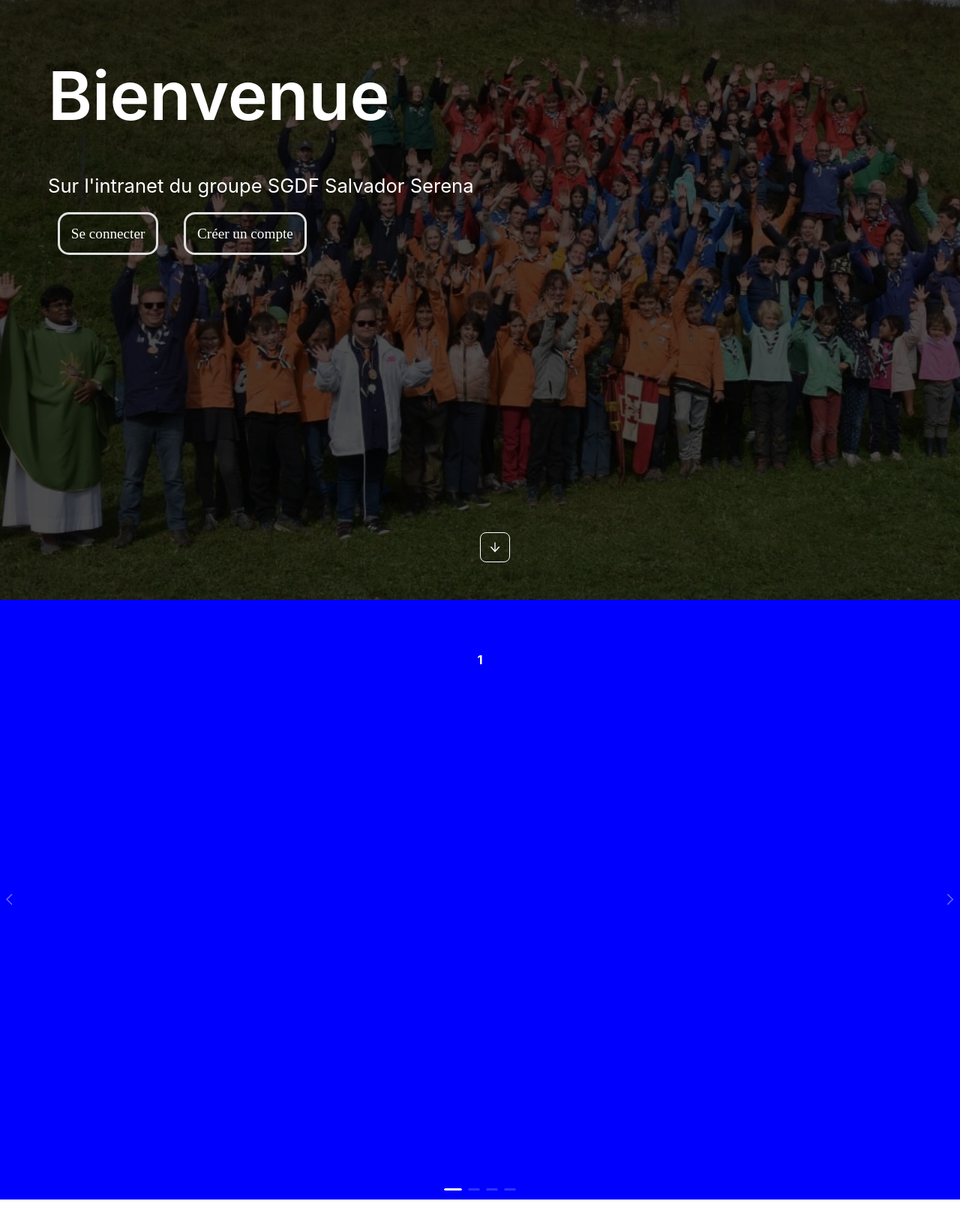
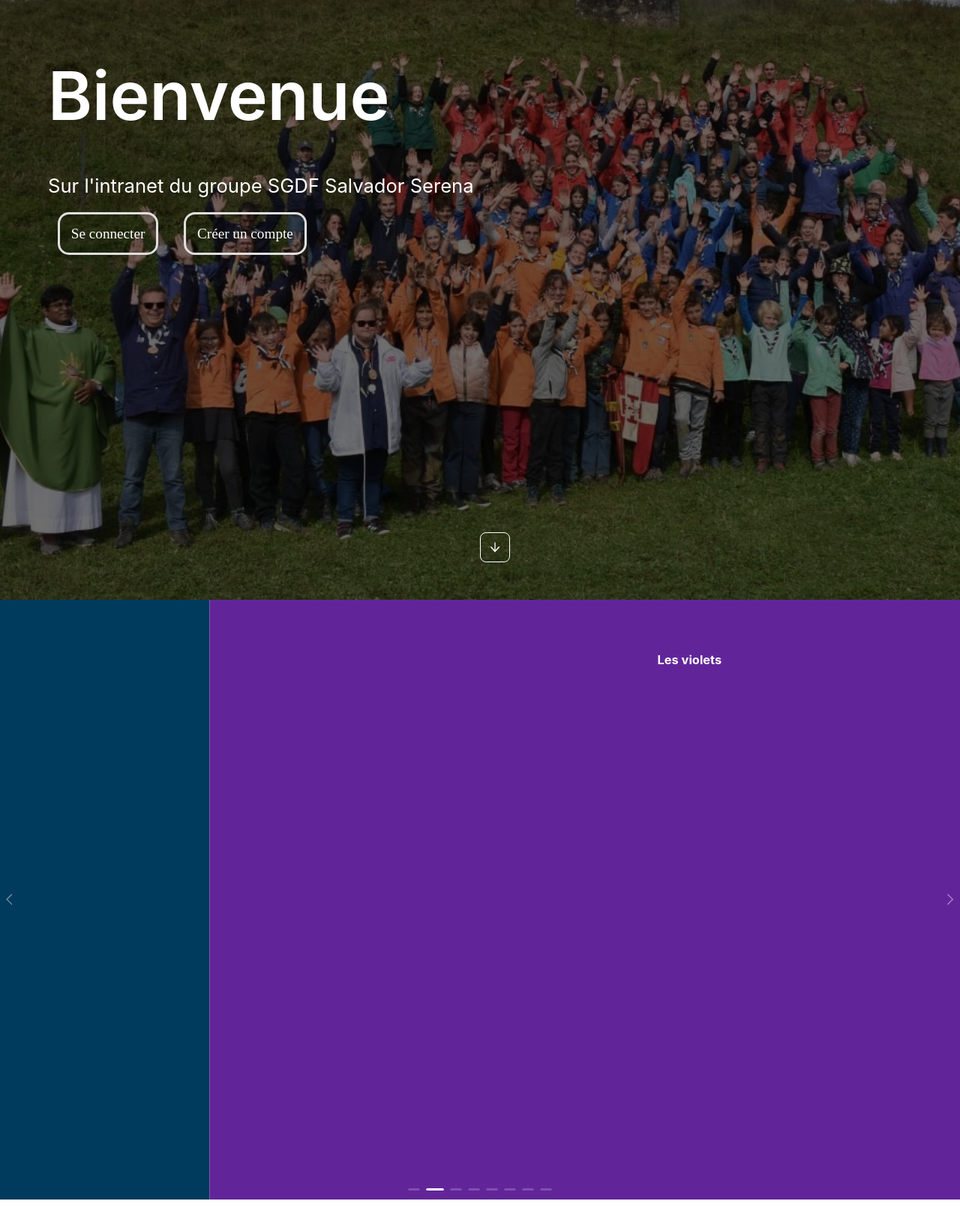
Before and after one commit to Mazettt/ScoutFlow, a React (Create React App) app in the folder web-app/: page / in a window 1280 px wide. Shown: the top 1638 px of the page at 75% size. Before the commit the page ends 1600 px from the top, so only its background shows below. Built offline with nearby package versions, Linux system fonts and the light colour scheme; no server answers.

Commit message:
Création fichier css Root page

```diff
--- a/web-app/src/Pages/Root.jsx
+++ b/web-app/src/Pages/Root.jsx
@@ -3,51 +3,32 @@ import React from "react";
 import { Link } from "react-router-dom";
 import Background from "../Assets/Background_test.jpg";
 import { ArrowDownOutlined } from '@ant-design/icons';
+import '../Style/Root.css';
 const { Title, Paragraph} = Typography;
 
 
 export default function Root() {
-  const contentStyle = {
-    margin: 0,
-    height: '100vh',
-    color: '#fff',
-    lineHeight: '160px',
-    textAlign: 'center',
-    background:'blue'
-  };
   const onChange = (currentSlide) => {
     console.log(currentSlide);
   };
-  const LinkStyle = {
-    fontSize:"1.5vw",
-    color:"white",
-    margin:"1vw",
-    border:"solid #dfdfdf",
-    borderRadius:"15px",
-    padding:"15px",
-  };
+
   return (
     <>
-      <div >
-        <Flex justify="center" align="center" style={{width: "100vw", height:"100vh", overflow: "hidden",  zIndex: -1}}>
-          <Image style={{ minHeight:"100vh", width: "auto", display:"inline"}} src= {Background} preview={false}/>
-          <div style={{width: "100vw", height:"100vh", background:"#000000b3", position:"absolute", top:0}}/>
+      <div>
+        <Flex id="BackgroundImgCont" justify="center" align="center">
+          <Image id="BackgroundImg" src= {Background} preview={false}/>
+          <div id="BackgroundImgFilter"/>
         </Flex>
-        <Space  direction="vertical" style={{position: "absolute", top:0, left: 0, marginLeft:"5vw"}}>
-          <ConfigProvider
-            theme={{
-              token:{
-                colorText:"#ffffff",
-              },
-            }}>
-            <Typography >
+        <Space id="TitContainer" direction="vertical">
+          <ConfigProvider theme={{token:{colorText:"#ffffff",},}}>
+            <Typography>
               <Title style={{fontSize: "7vw"}}>Bienvenue</Title>
               <Paragraph style={{fontSize: "2vw"}}>Sur l'intranet du groupe SGDF Salvador Serena</Paragraph>
             </Typography>
           </ConfigProvider>
           <Space direction='horizontal'>
-            <Link to='/login' style={LinkStyle}>Se connecter</Link>
-            <Link to='/register' style={LinkStyle}>Créer un compte</Link>
+            <Link to='/login' className="LinkTit">Se connecter</Link>
+            <Link to='/register' className="LinkTit" >Créer un compte</Link>
           </Space>
         </Space>
       </div>
@@ -56,20 +37,38 @@ export default function Root() {
           <Button ghost size="large" icon={<ArrowDownOutlined/>} style={{position:"absolute", bottom:"50px"}}/>
         </a>
       </Flex>
-      <Carousel afterChange={onChange} arrows id="carousel">
+      <Carousel afterChange={onChange} arrows autoplay autoplaySpeed={5000} id="carousel">
         <div>
-          <h3 style={contentStyle}>1</h3>
+          <Flex justify="center" style={{position:"absolute", bottom:"50px", left:"50px",}}>
+            <a href="#next">
+              <Button ghost size="large" icon={<ArrowDownOutlined/>}/>
+            </a>
+          </Flex>
+          <h3 className="contentStyle" style={{backgroundColor:"#003A5D"}}>Le groupe</h3>
         </div>
         <div>
-          <h3 style={contentStyle}>2</h3>
+          <h3 className="contentStyle" style={{backgroundColor:"#622599"}}>Les violets</h3>
         </div>
         <div>
-          <h3 style={contentStyle}>3</h3>
+          <h3 className="contentStyle" style={{backgroundColor:"#61BD98"}}>Les farfadets</h3>
         </div>
         <div>
-          <h3 style={contentStyle}>4</h3>
+          <h3 className="contentStyle" style={{backgroundColor:"#EE7F00"}}>Les louveteaux-Jeannettes</h3>
+        </div>
+        <div>
+          <h3 className="contentStyle" style={{backgroundColor:"#0069B2"}}>Les Scouts et Guides</h3>
+        </div>
+        <div>
+          <h3 className="contentStyle" style={{backgroundColor:"#C22E16"}}>Les Pionniers/Caravelles</h3>
+        </div>
+        <div>
+          <h3 className="contentStyle" style={{backgroundColor:"#006D3E"}}>Les Compagnons</h3>
+        </div>
+        <div>
+          <h3 className="contentStyle" style={{backgroundColor:"#6D73A7"}}>Les Audacieux</h3>
         </div>
       </Carousel>
+      <section id="next" style={{height:"100vh"}}></section>
     </>
   );
 }
--- /dev/null
+++ b/web-app/src/Style/Root.css
@@ -0,0 +1,40 @@
+#BackgroundImgCont{
+    width: 100vw;
+    height: 100vh;
+    overflow: hidden;
+    z-index: -1;
+}
+#BackgroundImg img{
+    height: 100vh;
+    width: auto;
+    display: inline;
+}
+#BackgroundImgFilter{
+    width: 100vw;
+    height: 100vh;
+    background:#00000090;
+    position: absolute;
+    top: 0;
+}
+#TitContainer{
+    position: absolute;
+    top:0;
+    left: 0;
+    margin-Left:5vw;
+}
+.LinkTit{
+    font-size: 1.5vw;
+    color:white;
+    margin: 1vw;
+    border: solid #dfdfdf;
+    border-radius: 15px;
+    padding: 15px;
+}
+.contentStyle{
+    margin: 0 ;
+    height: 100vh;
+    color: #fff;
+    line-height: 160px;
+    text-align: center;
+    background: blue
+}
```
